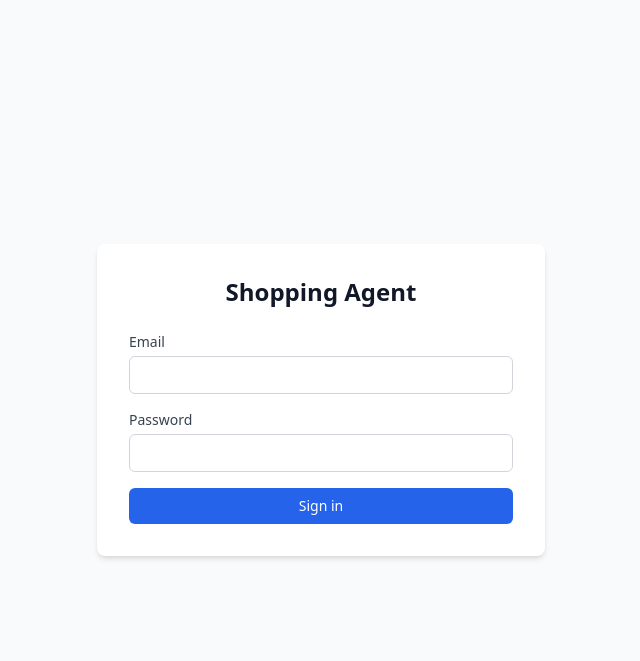
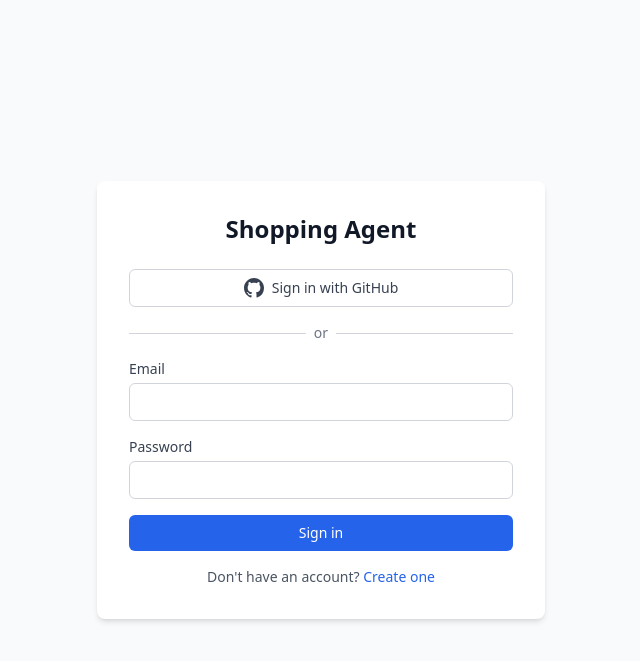
Before and after one commit to aydh/shopping-agent, a FastAPI app: page /login in a window 1280 px wide. Shown: the top 661 px of the page, without its empty margins (319-959 px from the left). Run offline with FastAPI, Linux system fonts and the light colour scheme; parts of the project's set-up code (start-up, migrations or seed data) failed here and were passed over; some libraries are stand-ins or nearby versions.

Commit message:
feat: add GitHub OAuth button and register link to login page
Co-Authored-By: Claude Sonnet 4.6 <noreply@anthropic.com>

```diff
--- a/src/shopping_agent/templates/login.html
+++ b/src/shopping_agent/templates/login.html
@@ -12,6 +12,24 @@
         <div class="bg-white shadow-md rounded-lg p-8">
             <h1 class="text-2xl font-bold text-gray-900 mb-6 text-center">Shopping Agent</h1>
             <div id="error-msg" class="hidden mb-4 p-3 bg-red-50 border border-red-200 text-red-700 text-sm rounded"></div>
+
+            <button id="github-btn" type="button"
+                    class="w-full flex items-center justify-center gap-2 border border-gray-300 rounded-md px-4 py-2 text-sm font-medium text-gray-700 bg-white hover:bg-gray-50 transition-colors mb-4">
+                <svg class="w-5 h-5" viewBox="0 0 24 24" fill="currentColor">
+                    <path d="M12 0C5.37 0 0 5.37 0 12c0 5.31 3.435 9.795 8.205 11.385.6.105.825-.255.825-.57 0-.285-.015-1.23-.015-2.235-3.015.555-3.795-.735-4.035-1.41-.135-.345-.72-1.41-1.23-1.695-.42-.225-1.02-.78-.015-.795.945-.015 1.62.87 1.845 1.23 1.08 1.815 2.805 1.305 3.495.99.105-.78.42-1.305.765-1.605-2.67-.3-5.46-1.335-5.46-5.925 0-1.305.465-2.385 1.23-3.225-.12-.3-.54-1.53.12-3.18 0 0 1.005-.315 3.3 1.23.96-.27 1.98-.405 3-.405s2.04.135 3 .405c2.295-1.56 3.3-1.23 3.3-1.23.66 1.65.24 2.88.12 3.18.765.84 1.23 1.905 1.23 3.225 0 4.605-2.805 5.625-5.475 5.925.435.375.81 1.095.81 2.22 0 1.605-.015 2.895-.015 3.3 0 .315.225.69.825.57A12.02 12.02 0 0 0 24 12c0-6.63-5.37-12-12-12z"/>
+                </svg>
+                Sign in with GitHub
+            </button>
+
+            <div class="relative my-4">
+                <div class="absolute inset-0 flex items-center">
+                    <div class="w-full border-t border-gray-300"></div>
+                </div>
+                <div class="relative flex justify-center text-sm">
+                    <span class="bg-white px-2 text-gray-500">or</span>
+                </div>
+            </div>
+
             <form id="login-form" class="space-y-4">
                 <div>
                     <label for="email" class="block text-sm font-medium text-gray-700 mb-1">Email</label>
@@ -28,6 +46,11 @@
                     Sign in
                 </button>
             </form>
+
+            <p class="mt-4 text-center text-sm text-gray-600">
+                Don't have an account?
+                <a href="/register" class="text-blue-600 hover:underline">Create one</a>
+            </p>
         </div>
     </div>
 
@@ -39,6 +62,23 @@
         const form = document.getElementById('login-form');
         const errorDiv = document.getElementById('error-msg');
         const submitBtn = document.getElementById('submit-btn');
+        const githubBtn = document.getElementById('github-btn');
+
+        // Show error from callback redirect if present
+        const urlError = new URLSearchParams(window.location.search).get('error');
+        if (urlError) {
+            errorDiv.textContent = urlError === 'auth_failed' ? 'Authentication failed. Please try again.' : 'Failed to establish session.';
+            errorDiv.classList.remove('hidden');
+        }
+
+        githubBtn.addEventListener('click', async () => {
+            githubBtn.disabled = true;
+            githubBtn.textContent = 'Redirecting\u2026';
+            await sb.auth.signInWithOAuth({
+                provider: 'github',
+                options: { redirectTo: window.location.origin + '/auth/callback' },
+            });
+        });
 
         form.addEventListener('submit', async (e) => {
             e.preventDefault();
```
